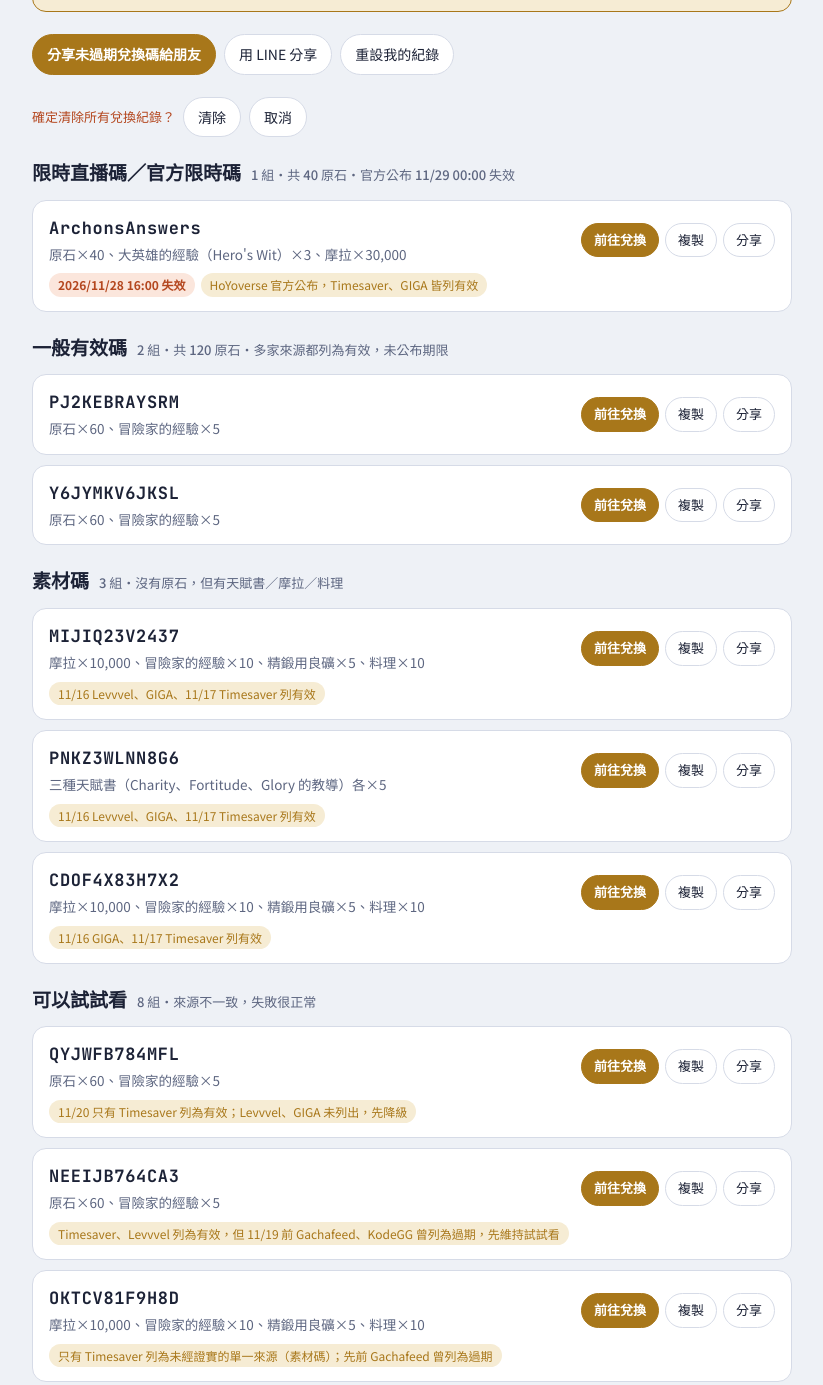
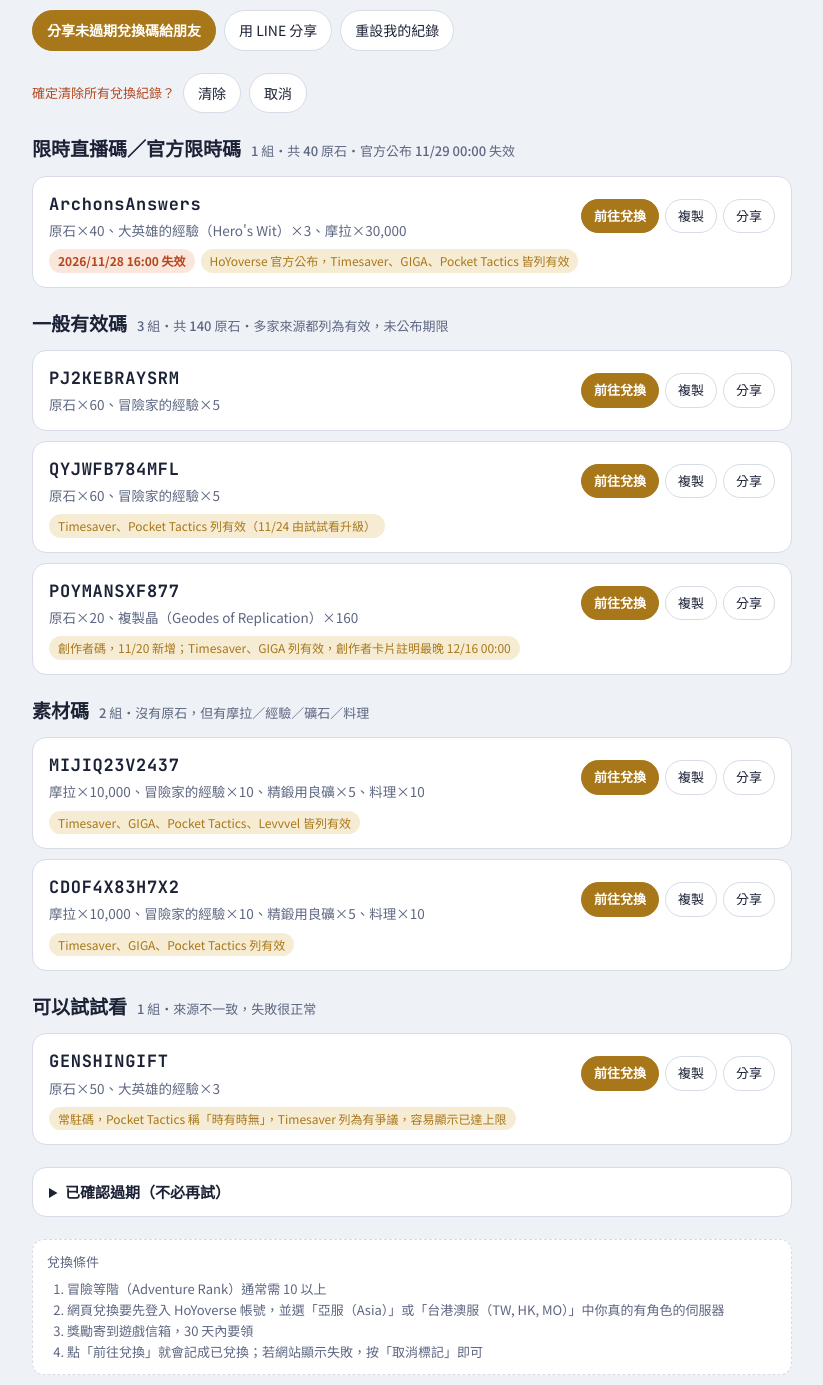
Before and after one commit to kamaJe122/genshin-redeem-codes, a plain HTML site: page index.html in a window 1280 px wide. Shown: the part 371-1756 px from the top of the page, without its empty margins (228-1051 px from the left). Drawn offline with Linux system fonts and the light colour scheme.

Commit message:
更新兌換碼 2026/11/24
新增：POYMANSXF877（創作者碼）；QYJWFB784MFL 升級為一般有效
過期/移除：NEEIJB764CA3、Y6JYMKV6JKSL、PNKZ3WLNN8G6、QYJW92K1DS3X、QYJW21ZVV5Z8、QYJWQVRI39BE、OKTCV81F9H8D、DATG5HG1PL89

Co-Authored-By: Claude Sonnet 5.5 <noreply@anthropic.com>
Claude-Session: https://claude.ai/code/session_01QbwhbHQ7ZM1JB8qkuX6mvg

```diff
--- a/index.html
+++ b/index.html
@@ -72,7 +72,7 @@ textarea{width:100%;min-height:120px;font-family:var(--f-mono);font-size:12px;ba
 <div class="wrap">
   <header>
     <h1>原神兌換碼簿</h1>
-    <p class="sub">國際服／亞服（Asia）適用・資料查核於 2026/11/20 08:57（UTC+8）・點「前往兌換」會自動記下兌換時間</p>
+    <p class="sub">國際服／亞服（Asia）適用・資料查核於 2026/11/24 08:51（UTC+8）・點「前往兌換」會自動記下兌換時間</p>
   </header>
 
   <div class="stats">
@@ -82,7 +82,7 @@ textarea{width:100%;min-height:120px;font-family:var(--f-mono);font-size:12px;ba
   </div>
 
   <div class="banner">
-    <div><strong>官方限時碼</strong><br><span class="sub" style="margin:0">官方限時碼 ArchonsAnswers（Trial of the Usurper 活動）11/29 00:00 前有效；7.3 前瞻直播日期官方尚未公布（Timesaver 預估 12/4–12/5，非官方）</span></div>
+    <div><strong>官方限時碼</strong><br><span class="sub" style="margin:0">官方限時碼 ArchonsAnswers 11/29 00:00 前有效；7.3 前瞻直播日期官方尚未公布（Timesaver 預估 12/4–12/5，非官方）</span></div>
     <div class="cd" id="cd">--</div>
   </div>
 
@@ -95,12 +95,12 @@ textarea{width:100%;min-height:120px;font-family:var(--f-mono);font-size:12px;ba
   <textarea id="shareBox" hidden readonly aria-label="分享文字"></textarea>
 
   <section><h2>限時直播碼／官方限時碼 <small>1 組・共 40 原石・官方公布 11/29 00:00 失效</small></h2><div class="list" id="g-live"></div></section>
-  <section><h2>一般有效碼 <small>2 組・共 120 原石・多家來源都列為有效，未公布期限</small></h2><div class="list" id="g-on"></div></section>
-  <section><h2>素材碼 <small>3 組・沒有原石，但有天賦書／摩拉／料理</small></h2><div class="list" id="g-mat"></div></section>
-  <section><h2>可以試試看 <small>8 組・來源不一致，失敗很正常</small></h2><div class="list" id="g-try"></div></section>
+  <section><h2>一般有效碼 <small>3 組・共 140 原石・多家來源都列為有效，未公布期限</small></h2><div class="list" id="g-on"></div></section>
+  <section><h2>素材碼 <small>2 組・沒有原石，但有摩拉／經驗／礦石／料理</small></h2><div class="list" id="g-mat"></div></section>
+  <section><h2>可以試試看 <small>1 組・來源不一致，失敗很正常</small></h2><div class="list" id="g-try"></div></section>
 
   <details><summary>已確認過期（不必再試）</summary>
-    <div class="dead-list">NEEI8A8341OW・NEEI986K5X6R（11/19 KodeGG 列為過期，其他來源未列）・KeepUpWithMitya（11/16 00:00 失效，Levvvel 列為過期）・OPERACOLLAB・6LS3F3LS5K87（11/12 Timesaver、Gachafeed 列為過期）・OKTCHX26J57Q・OKTC3QNH61J7・UIVIBUQM6Q8A（11/9 KodeGG 列為過期）・PLDXIB886Y1S・Snezhnaya（11/4 Beebom 列為過期）・EPIC2026（11/1 多數來源列為過期）・DUGODWKRHAKDNJ（10/31 多數來源列為過期）・Y1INABQB6DEX・2BJ64QRZ7RT8（10 月下旬多數來源列為過期）</div>
+    <div class="dead-list">NEEIJB764CA3・Y6JYMKV6JKSL・PNKZ3WLNN8G6（11/24 Timesaver、Pocket Tactics 列為過期）・QYJW92K1DS3X・QYJW21ZVV5Z8・QYJWQVRI39BE・OKTCV81F9H8D・DATG5HG1PL89（11/24 四個來源皆未列為有效）・NEEI8A8341OW・NEEI986K5X6R（11/19 KodeGG 列為過期）・KeepUpWithMitya（11/16 00:00 失效）・OPERACOLLAB・6LS3F3LS5K87（11/12 多數來源列為過期）・OKTCHX26J57Q・OKTC3QNH61J7・UIVIBUQM6Q8A（11/9 列為過期）・EPIC2026（11/1 多數來源列為過期）</div>
   </details>
 
   <div class="note">兌換條件
@@ -118,20 +118,13 @@ textarea{width:100%;min-height:120px;font-family:var(--f-mono);font-size:12px;ba
 const BASE="https://genshin.hoyoverse.com/zh-tw/gift?code=";
 const LIVE_END=new Date("2026-11-29T00:00:00+08:00");
 const CODES=[
- {c:"ArchonsAnswers",g:"live",gem:40,r:"原石×40、大英雄的經驗（Hero's Wit）×3、摩拉×30,000",exp:new Date("2026-11-29T00:00:00+08:00"),tag:"HoYoverse 官方公布，Timesaver、GIGA 皆列有效"},
+ {c:"ArchonsAnswers",g:"live",gem:40,r:"原石×40、大英雄的經驗（Hero's Wit）×3、摩拉×30,000",exp:new Date("2026-11-29T00:00:00+08:00"),tag:"HoYoverse 官方公布，Timesaver、GIGA、Pocket Tactics 皆列有效"},
  {c:"PJ2KEBRAYSRM",g:"on",gem:60,r:"原石×60、冒險家的經驗×5"},
- {c:"Y6JYMKV6JKSL",g:"on",gem:60,r:"原石×60、冒險家的經驗×5"},
- {c:"QYJWFB784MFL",g:"try",gem:60,r:"原石×60、冒險家的經驗×5",tag:"11/20 只有 Timesaver 列為有效；Levvvel、GIGA 未列出，先降級"},
- {c:"NEEIJB764CA3",g:"try",gem:60,r:"原石×60、冒險家的經驗×5",tag:"Timesaver、Levvvel 列為有效，但 11/19 前 Gachafeed、KodeGG 曾列為過期，先維持試試看"},
- {c:"MIJIQ23V2437",g:"mat",gem:0,r:"摩拉×10,000、冒險家的經驗×10、精鍛用良礦×5、料理×10",tag:"11/16 Levvvel、GIGA、11/17 Timesaver 列有效"},
- {c:"PNKZ3WLNN8G6",g:"mat",gem:0,r:"三種天賦書（Charity、Fortitude、Glory 的教導）各×5",tag:"11/16 Levvvel、GIGA、11/17 Timesaver 列有效"},
- {c:"CDOF4X83H7X2",g:"mat",gem:0,r:"摩拉×10,000、冒險家的經驗×10、精鍛用良礦×5、料理×10",tag:"11/16 GIGA、11/17 Timesaver 列有效"},
- {c:"OKTCV81F9H8D",g:"try",gem:0,r:"摩拉×10,000、冒險家的經驗×10、精鍛用良礦×5、料理×10",tag:"只有 Timesaver 列為未經證實的單一來源（素材碼）；先前 Gachafeed 曾列為過期"},
- {c:"DATG5HG1PL89",g:"try",gem:0,r:"摩拉×10,000、冒險家的經驗×10、精鍛用良礦×5、料理×10",tag:"只有 Timesaver 列為未經證實的單一來源（素材碼）；先前 Gachafeed 曾列為過期"},
- {c:"QYJW92K1DS3X",g:"try",gem:60,r:"原石×60、冒險家的經驗×5",tag:"11/20 查核的 3 個來源皆未列出，僅 KodeGG 舊紀錄（11/8）"},
- {c:"QYJW21ZVV5Z8",g:"try",gem:60,r:"原石×60、冒險家的經驗×5",tag:"11/20 查核的 3 個來源皆未列出，僅 KodeGG 舊紀錄（11/4）"},
- {c:"QYJWQVRI39BE",g:"try",gem:60,r:"原石×60、冒險家的經驗×5",tag:"11/20 查核的 3 個來源皆未列出，僅 KodeGG 舊紀錄"},
- {c:"GENSHINGIFT",g:"try",gem:50,r:"原石×50、大英雄的經驗×3",tag:"常駐碼，Timesaver 指出已達兌換上限"}
+ {c:"QYJWFB784MFL",g:"on",gem:60,r:"原石×60、冒險家的經驗×5",tag:"Timesaver、Pocket Tactics 列有效（11/24 由試試看升級）"},
+ {c:"POYMANSXF877",g:"on",gem:20,r:"原石×20、複製晶（Geodes of Replication）×160",tag:"創作者碼，11/20 新增；Timesaver、GIGA 列有效，創作者卡片註明最晚 12/16 00:00"},
+ {c:"MIJIQ23V2437",g:"mat",gem:0,r:"摩拉×10,000、冒險家的經驗×10、精鍛用良礦×5、料理×10",tag:"Timesaver、GIGA、Pocket Tactics、Levvvel 皆列有效"},
+ {c:"CDOF4X83H7X2",g:"mat",gem:0,r:"摩拉×10,000、冒險家的經驗×10、精鍛用良礦×5、料理×10",tag:"Timesaver、GIGA、Pocket Tactics 列有效"},
+ {c:"GENSHINGIFT",g:"try",gem:50,r:"原石×50、大英雄的經驗×3",tag:"常駐碼，Pocket Tactics 稱「時有時無」，Timesaver 列為有爭議，容易顯示已達上限"}
 ];
 const KEY="genshin-redeem-log-v1";
 let log={};
```
Also changed, not shown: 1 other file.
